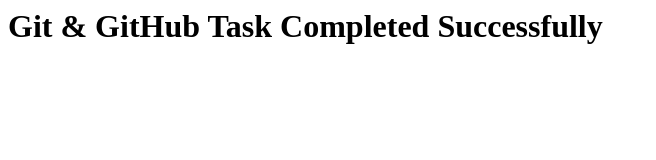
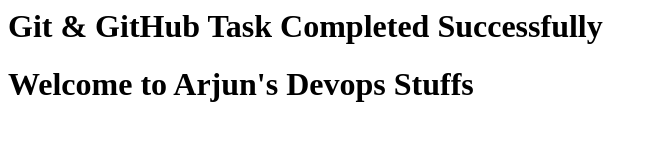
Before and after one commit to arjunkapparad/git_task, a plain HTML site: page index.html in a window 1280 px wide. Shown: the whole page, without its empty margins (0-656 px from the left). Drawn offline with Linux system fonts and the light colour scheme.

Commit message:
UI update from feature branch

```diff
--- a/index.html
+++ b/index.html
@@ -1 +1,2 @@
 <h1>Git & GitHub Task Completed Successfully</h1>
+<h1>Welcome to Arjun's Devops Stuffs</h1>
```
